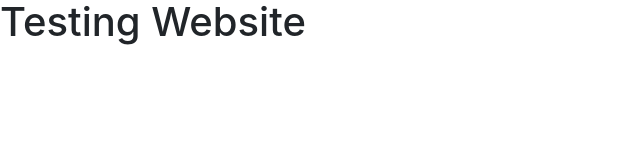
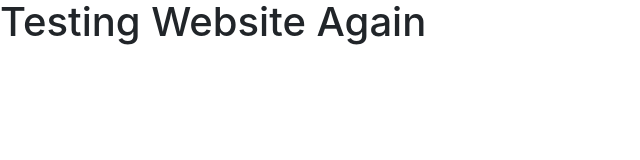
Before and after one commit to JaredFitz/JaredFitz.github.io, a plain HTML site: page index.html in a window 1280 px wide. Shown: the whole page, without its empty margins (0-640 px from the left). Drawn offline with nearby package versions, Linux system fonts and the light colour scheme.

Commit message:
Initial commit testing

```diff
--- a/index.html
+++ b/index.html
@@ -9,7 +9,7 @@
     <link rel="stylesheet" href="https://maxcdn.bootstrapcdn.com/bootstrap/4.0.0-beta/css/bootstrap.min.css" integrity="sha384-/Y6pD6FV/Vv2HJnA6t+vslU6fwYXjCFtcEpHbNJ0lyAFsXTsjBbfaDjzALeQsN6M" crossorigin="anonymous">
   </head>
   <body>
-    <h1>Testing Website</h1>
+    <h1>Testing Website Again</h1>
 
     <!-- Optional JavaScript -->
     <!-- jQuery first, then Popper.js, then Bootstrap JS -->
```
